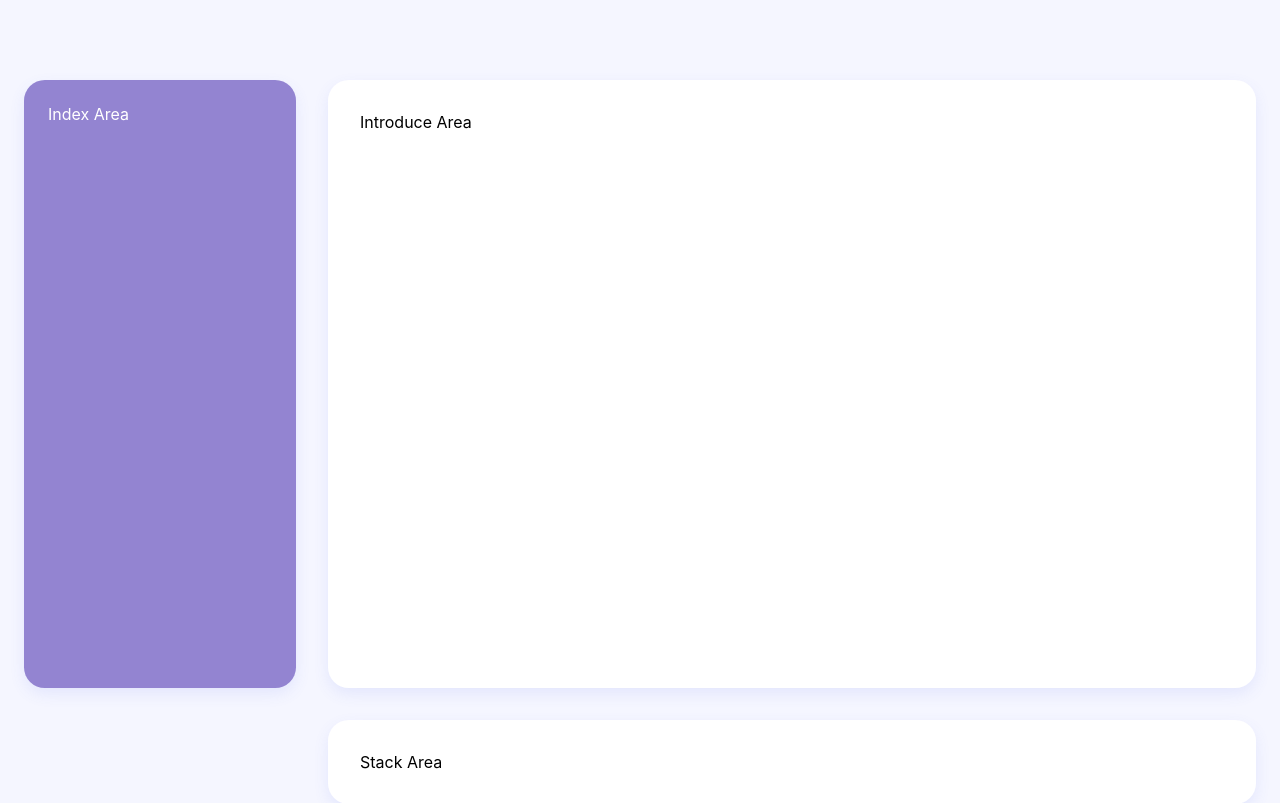
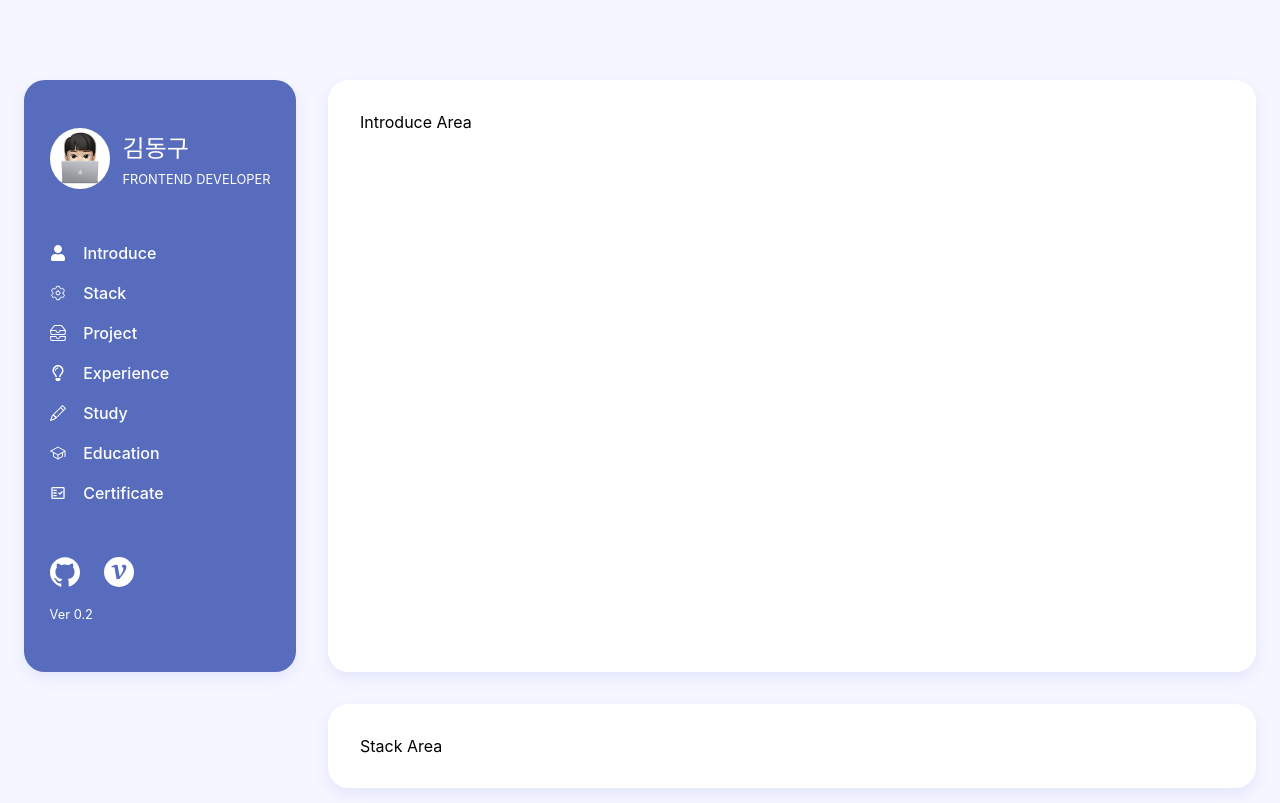
Before and after one commit to kimdonggu42/portfolio, a React (Create React App) app: page / in a window 1280 px wide. Shown: the top 803 px of the page. Built offline with nearby package versions, Linux system fonts and the light colour scheme.

Commit message:
Design : Index 컴포넌트 프로필, 메뉴, 바로가기 링크 디자인 완성

```diff
--- a/package.json
+++ b/package.json
@@ -13,6 +13,7 @@
     "@types/react-router-dom": "^5.3.3",
     "react": "^18.2.0",
     "react-dom": "^18.2.0",
+    "react-icons": "^4.8.0",
     "react-router-dom": "^6.11.2",
     "react-scripts": "5.0.1",
     "styled-components": "^5.3.11",
--- a/public/index.html
+++ b/public/index.html
@@ -5,7 +5,7 @@
     <link rel="icon" href="%PUBLIC_URL%/favicon.ico" />
     <meta name="viewport" content="width=device-width, initial-scale=1" />
     <meta name="theme-color" content="#000000" />
-    <title>React App</title>
+    <title>Portfolio</title>
   </head>
   <body>
     <div id="root"></div>
--- a/src/App.tsx
+++ b/src/App.tsx
@@ -1,12 +1,16 @@
-import GlobalStyle from "./assets/globalStyle";
+import GlobalStyle from "./assets/style/globalStyle";
+import { ThemeProvider } from "styled-components";
+import { lightMode } from "./assets/style/commonStyle";
 import Main from "./pages/Main";
 
 function App() {
   return (
-    <div className='App'>
-      <GlobalStyle />
-      <Main />
-    </div>
+    <ThemeProvider theme={lightMode}>
+      <div className='App'>
+        <GlobalStyle />
+        <Main />
+      </div>
+    </ThemeProvider>
   );
 }
 
--- /dev/null
+++ b/src/assets/style/commonStyle.tsx
@@ -0,0 +1,8 @@
+import { DefaultTheme } from "styled-components";
+
+export const lightMode: DefaultTheme = {
+  color: {
+    mainColor: `#576cbc`,
+    subColor: `#CCD1E4`,
+  },
+};
--- a/src/components/Index.tsx
+++ b/src/components/Index.tsx
@@ -1,19 +1,158 @@
 import styled from "styled-components";
+import { useState } from "react";
+import { Link } from "react-router-dom";
+import emoji from "../assets/images/emoji.png";
 
-const IndexContainer = styled.div`
+import { FaUser, FaRegUser, FaLightbulb, FaRegLightbulb } from "react-icons/fa";
+import { BsInboxesFill, BsInboxes, BsPencilFill, BsPencil } from "react-icons/bs";
+import { IoSettings, IoSettingsOutline, IoSchool, IoSchoolOutline } from "react-icons/io5";
+import { MdFactCheck, MdOutlineFactCheck } from "react-icons/md";
+import { SiGithub, SiVelog } from "react-icons/si";
+
+const IndexContainer = styled.nav`
   width: 17rem;
-  height: 38rem;
-  padding: 1.5rem;
+  height: 37rem;
+  padding: 3rem 1.6rem 3rem 1.6rem;
   position: sticky;
   top: 5rem;
   border-radius: 1.3rem;
   color: white;
-  background-color: #9384d1;
+  background-color: ${(props) => props.theme.color.mainColor};
   box-shadow: 0px 6px 15px 0px rgba(74, 99, 231, 0.1);
 `;
 
+const ProfileWrapper = styled.div`
+  display: flex;
+  justify-content: space-between;
+  align-items: center;
+
+  > img {
+    width: 3.8rem;
+    height: 3.8rem;
+    border-radius: 5rem;
+  }
+`;
+
+const NameArea = styled.div`
+  > .name {
+    font-size: 1.5rem;
+    font-weight: 500;
+    margin-bottom: 0.5rem;
+  }
+
+  > .dev {
+    font-size: 0.8rem;
+  }
+`;
+
+const MenuWrapper = styled.ul`
+  display: flex;
+  flex-direction: column;
+  font-weight: 500;
+  list-style: none;
+  row-gap: 0.5rem;
+  margin: 3rem 0 3rem 0;
+`;
+
+const MenuList = styled.li`
+  display: flex;
+  align-items: center;
+  width: 10rem;
+  height: 2rem;
+  transition: 0.2s ease-in-out;
+  cursor: pointer;
+
+  > .el {
+    margin-left: 1.1rem;
+  }
+
+  &:hover {
+    font-size: 1.05rem;
+  }
+`;
+
+const LinkWrapper = styled.div`
+  display: flex;
+  flex-direction: row;
+  column-gap: 1.5rem;
+
+  > a {
+    color: white;
+
+    > .githubIcon {
+      cursor: pointer;
+    }
+
+    > .velogIcon {
+      border-radius: 5rem;
+      cursor: pointer;
+    }
+  }
+`;
+
+const VerWrapper = styled.div`
+  font-size: 0.8rem;
+  margin-top: 1rem;
+`;
+
 function Index() {
-  return <IndexContainer>Index Area</IndexContainer>;
+  const [currentMenu, setCurrentMenu] = useState<number>(0);
+
+  // 매뉴 선택 이벤트 핸들러
+  const selectMenuHandler = (index: number) => {
+    setCurrentMenu(index);
+  };
+
+  return (
+    <IndexContainer>
+      <ProfileWrapper>
+        <img src={emoji} alt='emoji' />
+        <NameArea>
+          <div className='name'>김동구</div>
+          <div className='dev'>FRONTEND DEVELOPER</div>
+        </NameArea>
+      </ProfileWrapper>
+      <MenuWrapper>
+        <MenuList onClick={() => selectMenuHandler(0)}>
+          {currentMenu === 0 ? <FaUser /> : <FaRegUser />}
+          <span className='el'>Introduce</span>
+        </MenuList>
+        <MenuList onClick={() => selectMenuHandler(1)}>
+          {currentMenu === 1 ? <IoSettings /> : <IoSettingsOutline />}
+          <span className='el'>Stack</span>
+        </MenuList>
+        <MenuList onClick={() => selectMenuHandler(2)}>
+          {currentMenu === 2 ? <BsInboxesFill /> : <BsInboxes />}
+          <span className='el'>Project</span>
+        </MenuList>
+        <MenuList onClick={() => selectMenuHandler(3)}>
+          {currentMenu === 3 ? <FaLightbulb /> : <FaRegLightbulb />}
+          <span className='el'>Experience</span>
+        </MenuList>
+        <MenuList onClick={() => selectMenuHandler(4)}>
+          {currentMenu === 4 ? <BsPencilFill /> : <BsPencil />}
+          <span className='el'>Study</span>
+        </MenuList>
+        <MenuList onClick={() => selectMenuHandler(5)}>
+          {currentMenu === 5 ? <IoSchool /> : <IoSchoolOutline />}
+          <span className='el'>Education</span>
+        </MenuList>
+        <MenuList onClick={() => selectMenuHandler(6)}>
+          {currentMenu === 6 ? <MdFactCheck /> : <MdOutlineFactCheck />}
+          <span className='el'>Certificate</span>
+        </MenuList>
+      </MenuWrapper>
+      <LinkWrapper>
+        <Link to='https://github.com/kimdonggu42' target='_blank'>
+          <SiGithub className='githubIcon' size={30} />
+        </Link>
+        <Link to='https://velog.io/@donggoo' target='_blank'>
+          <SiVelog className='velogIcon' size={30} />
+        </Link>
+      </LinkWrapper>
+      <VerWrapper>Ver 0.2</VerWrapper>
+    </IndexContainer>
+  );
 }
 
 export default Index;
--- a/src/components/Introduce.tsx
+++ b/src/components/Introduce.tsx
@@ -1,7 +1,7 @@
 import styled from "styled-components";
 
 const IntroduceContainer = styled.div`
-  height: 38rem;
+  height: 37rem;
   padding: 2rem;
   border-radius: 1.3rem;
   border: none;
```
Also changed, not shown: src/assets/style/styled.d.ts (added, +10 -0 lines), src/assets/images/emoji.png (added), src/assets/style/globalStyle.tsx (renamed from src/assets/globalStyle.tsx), 1 other file (tests, documents, lock files or other folders).
